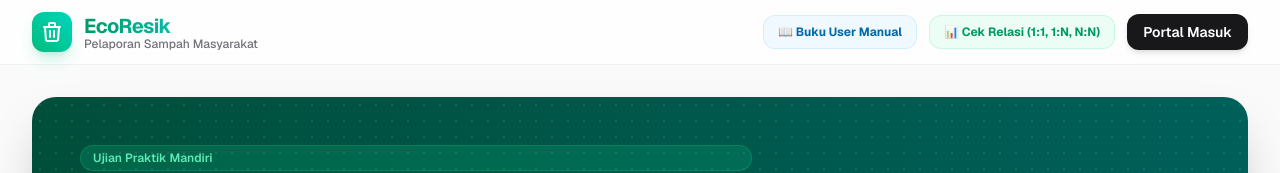
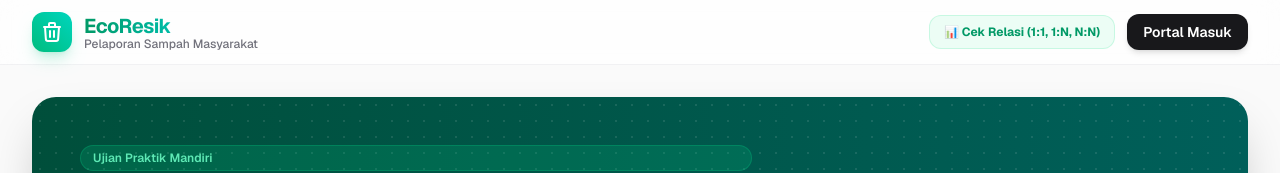
Before and after one commit to dimssrawr/pengelolaan-sampah, a Next.js app: page / in a window 1280 px wide. Shown: the top 173 px of the page. Built offline with nearby package versions, Linux system fonts and the light colour scheme; no server answers; the database is empty.

Commit message:
style: remove user manual button from navbar to keep UI clean

```diff
--- a/app/page.tsx
+++ b/app/page.tsx
@@ -122,14 +122,6 @@ export default function Home() {
             </div>
           </div>
           <div className="flex items-center gap-3">
-            <a
-              href="/user-manual-resmi.html"
-              target="_blank"
-              rel="noopener noreferrer"
-              className="inline-flex items-center justify-center px-3.5 py-2 text-xs font-bold text-sky-700 dark:text-sky-400 bg-sky-50 hover:bg-sky-100 dark:bg-sky-950/40 dark:hover:bg-sky-950/70 border border-sky-200/50 dark:border-sky-900/50 rounded-xl transition-all duration-200"
-            >
-              📖 Buku User Manual
-            </a>
             <Link
               href="/relasi"
               className="inline-flex items-center justify-center px-3.5 py-2 text-xs font-bold text-emerald-600 dark:text-emerald-400 bg-emerald-50 hover:bg-emerald-100 dark:bg-emerald-950/40 dark:hover:bg-emerald-950/70 border border-emerald-200/50 dark:border-emerald-900/50 rounded-xl transition-all duration-200"
```
